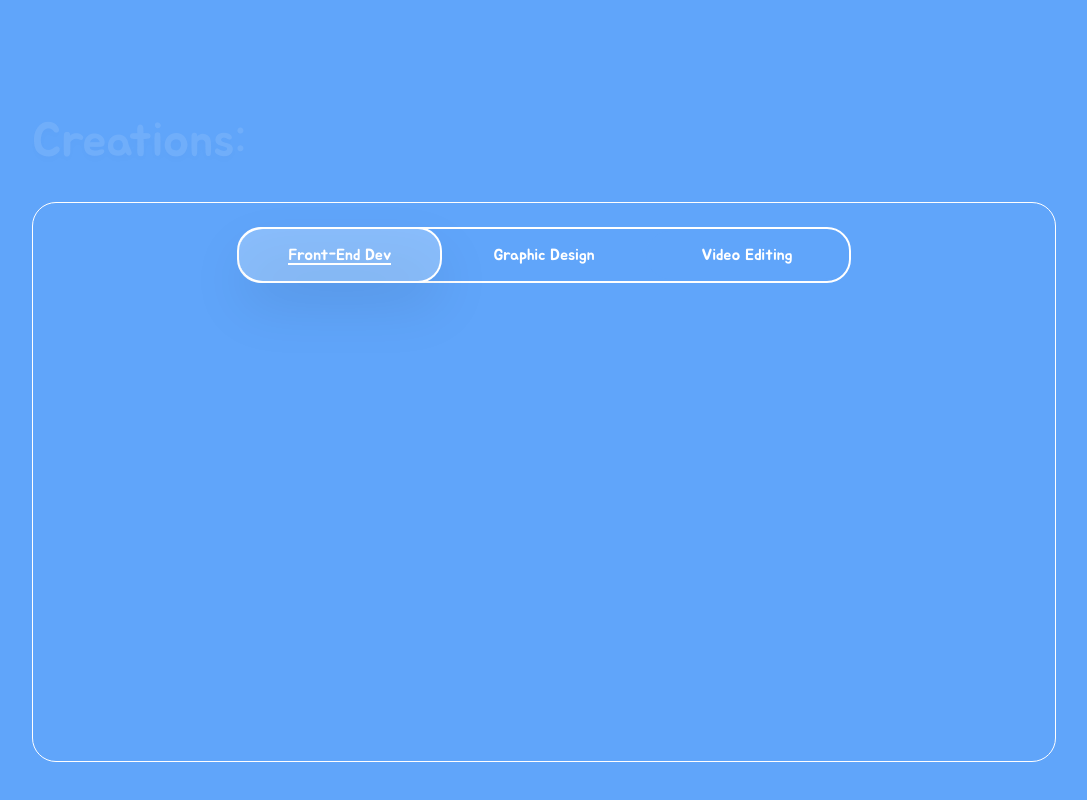
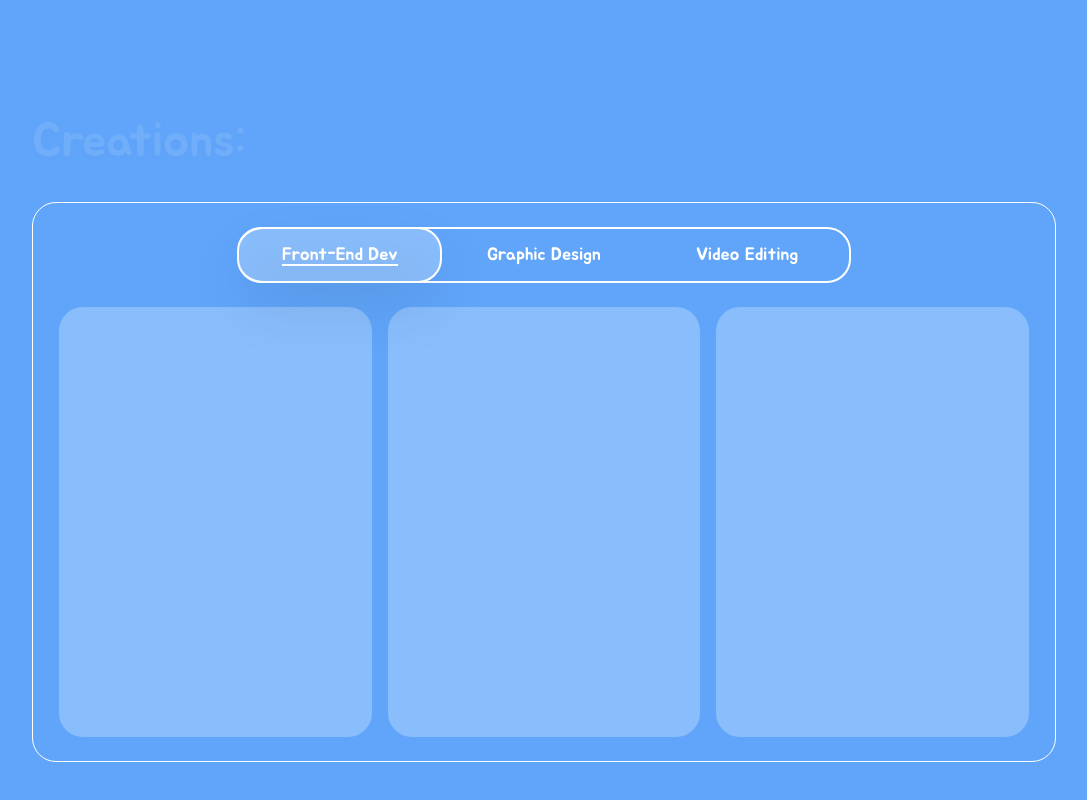
Before and after one commit to karti3k/personal-portfolio-project-2.0, a Next.js app: page / in a window 1280 px wide. Shown: the part 792-1592 px from the top of the page, without its empty margins (96-1183 px from the left). Built offline with nearby package versions, Linux system fonts and the light colour scheme; a web font is replaced by a local one.

Commit message:
Created structure for creations and made it repsonsive

```diff
--- a/src/components/About.tsx
+++ b/src/components/About.tsx
@@ -14,7 +14,7 @@ const About: React.FC<AboutProps> = ({ isDarkMode }) => {
     const [isDeleting, setIsDeleting] = useState(false);
     const [text, setText] = useState('');
     const [delta, setDelta] = useState(300 - Math.random() * 100);
-    const toRotate = ["A Front-End Web Developer!", "A Graphic Designer..", "A Video Editor..."];
+    const toRotate = ["A Front-End Web Developer", "A Graphic Designer..", "A Video Editor..."];
     const period = 2000;
 
     useEffect(() => {
--- a/src/components/Creations.tsx
+++ b/src/components/Creations.tsx
@@ -9,18 +9,24 @@ interface CreationsProps {
 const Creations: React.FC<CreationsProps> = ({ isDarkMode }) => {
     const [selected, setSelected] = useState<string>('Front-End Dev');
     return (
-        <section className={`pt-24 md:pt-0 -mt-0 md:-mt-12 w-full h-screen px-8 md:px-12 lg:px-32 flex flex-col justify-center ${isDarkMode ? 'bg-custom-black' : 'bg-custom-blue'} jua-font`}>
+        <section className={`pt-24 md:pt-0 -mt-28 md:-mt-12 w-full h-max lg:h-screen px-8 md:px-12 lg:px-32 flex flex-col justify-center ${isDarkMode ? 'bg-custom-black' : 'bg-custom-blue'} jua-font`}>
             <span className={`jua-font text-4xl md:text-5xl opacity-10 md:h-20 drop-shadow-lg ${isDarkMode ? 'text-custom-green' : 'text-white'}`}>
                 Creations:
             </span>
-            <div className={`mt-1 w-full h-[70%] border rounded-3xl flex flex-col items-center py-6 ${isDarkMode ? 'bg-custom-black border-custom-blue-green' : 'bg-custom-blue border-white'}`}>
-                <div className={`${isDarkMode ? 'text-custom-blue-green border-custom-blue-green' : 'text-white border-white'} flex justify-around items-center w-[60%] h-14 rounded-3xl border-2`}>
+            <div className={`mt-1 w-full lg:h-[70%] h-screen border rounded-3xl flex flex-col items-center py-6 ${isDarkMode ? 'bg-custom-black border-custom-blue-green' : 'bg-custom-blue border-white'}`}>
+                <div className={`${isDarkMode ? 'text-custom-blue-green border-custom-blue-green' : 'text-white border-white'} flex justify-around items-center w-[90%] lg:w-[60%] h-14 rounded-3xl border-2 text-xs md:text-sm lg:text-lg`}>
 
-                <button className={`rounded-3xl w-1/3 ${selected === 'Front-End Dev' ? (isDarkMode ? 'drop-shadow-2xl border-2 border-l-0 h-14 bg-black border-custom-blue-green' : 'drop-shadow-2xl h-14 border-2 border-l-0 bg-custom-blue-40 border-white') : (isDarkMode ? 'h-12 bg-custom-black border-custom-blue-green' : 'h-12 bg-custom-blue border-white')}`} onClick={() => setSelected('Front-End Dev')}><span className={`border-b-2 ${selected === 'Front-End Dev' ? (isDarkMode ? 'border-custom-blue-green' : 'border-white') : (isDarkMode ? 'border-black' : 'border-none')}`}>Front-End Dev</span></button>
+                    <button className={`rounded-3xl w-1/3 ${selected === 'Front-End Dev' ? (isDarkMode ? 'drop-shadow-2xl border-2 border-l-0 h-14 bg-black border-custom-blue-green' : 'drop-shadow-2xl h-14 border-2 border-l-0 bg-custom-blue-40 border-white') : (isDarkMode ? 'h-12 bg-custom-black border-custom-blue-green' : 'h-12 bg-custom-blue border-white')}`} onClick={() => setSelected('Front-End Dev')}><span className={`border-b-2 ${selected === 'Front-End Dev' ? (isDarkMode ? 'border-custom-blue-green' : 'border-white') : (isDarkMode ? 'border-none' : 'border-none')}`}>Front-End Dev</span></button>
 
                     <button className={`w-1/3 h-14 ${selected === 'Graphic Design' ? (isDarkMode ? 'drop-shadow-2xl rounded-3xl bg-black border-2 border-custom-blue-green' : 'drop-shadow-2xl border-2 rounded-3xl bg-custom-blue-40 border-white') : (isDarkMode ? 'rounded-r-none rounded-l-none border-y-2 bg-custom-black border-custom-blue-green' : 'border-y-2 rounded-r-none rounded-l-none bg-custom-blue border-white')}`} onClick={() => setSelected('Graphic Design')}><span className={`border-b-2 ${selected === 'Graphic Design' ? (isDarkMode ? 'border-custom-blue-green' : 'border-white') : (isDarkMode ? 'border-none' : 'border-none')}`}>Graphic Design</span></button>
 
-                    <button className={`rounded-3xl w-1/3 ${selected === 'Video Editing' ? (isDarkMode ? 'drop-shadow-2xl border-2 border-r-0 h-14 bg-black border-custom-blue-green' : 'drop-shadow-2xl h-14 border-2 border-r-0 bg-custom-blue-40 border-white') : (isDarkMode ? 'h-12 bg-custom-black border-custom-blue-green' : 'h-12 bg-custom-blue border-white')}`} onClick={() => setSelected('Video Editing')}><span className={`border-b-2 ${selected === 'Video Editing' ? (isDarkMode ? 'border-custom-blue-green' : 'border-white') : (isDarkMode ? 'border-black' : 'border-none')}`}>Video Editing</span></button>
+                    <button className={`rounded-3xl w-1/3 ${selected === 'Video Editing' ? (isDarkMode ? 'drop-shadow-2xl border-2 border-r-0 h-14 bg-black border-custom-blue-green' : 'drop-shadow-2xl h-14 border-2 border-r-0 bg-custom-blue-40 border-white') : (isDarkMode ? 'h-12 bg-custom-black border-custom-blue-green' : 'h-12 bg-custom-blue border-white')}`} onClick={() => setSelected('Video Editing')}><span className={`border-b-2 ${selected === 'Video Editing' ? (isDarkMode ? 'border-custom-blue-green' : 'border-white') : (isDarkMode ? 'border-none' : 'border-none')}`}>Video Editing</span></button>
+                </div>
+
+                <div className='mt-6 w-full lg:w-[95%] h-full rounded-3xl flex flex-col lg:flex-row justify-center items-center gap-4'>
+                    <div className={`${isDarkMode ?'bg-black':'bg-custom-blue-40'} w-[85%] md:w-[60%] lg:w-1/3 h-full rounded-3xl`}></div>
+                    <div className={`${isDarkMode ?'bg-black':'bg-custom-blue-40'} w-[85%] md:w-[60%] lg:w-1/3 h-full rounded-3xl`}></div>
+                    <div className={`${isDarkMode ?'bg-black':'bg-custom-blue-40'} w-[85%] md:w-[60%] lg:w-1/3 h-full rounded-3xl`}></div>
                 </div>
             </div>
         </section>
```
